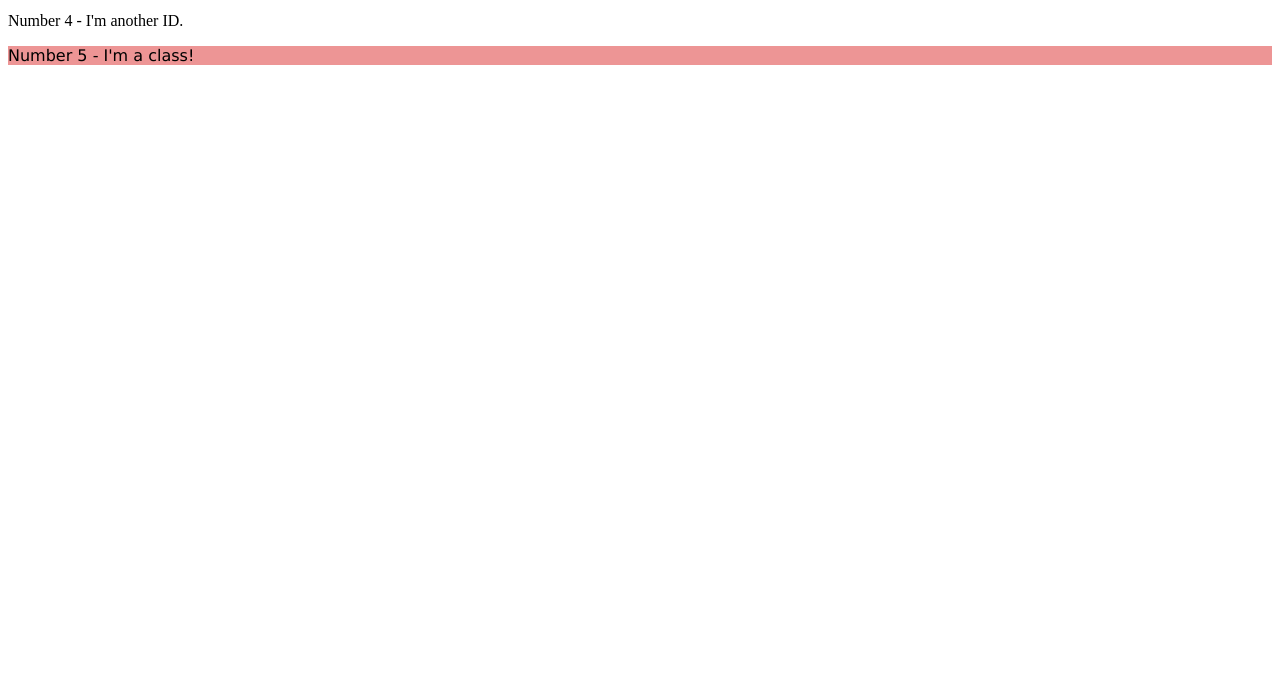
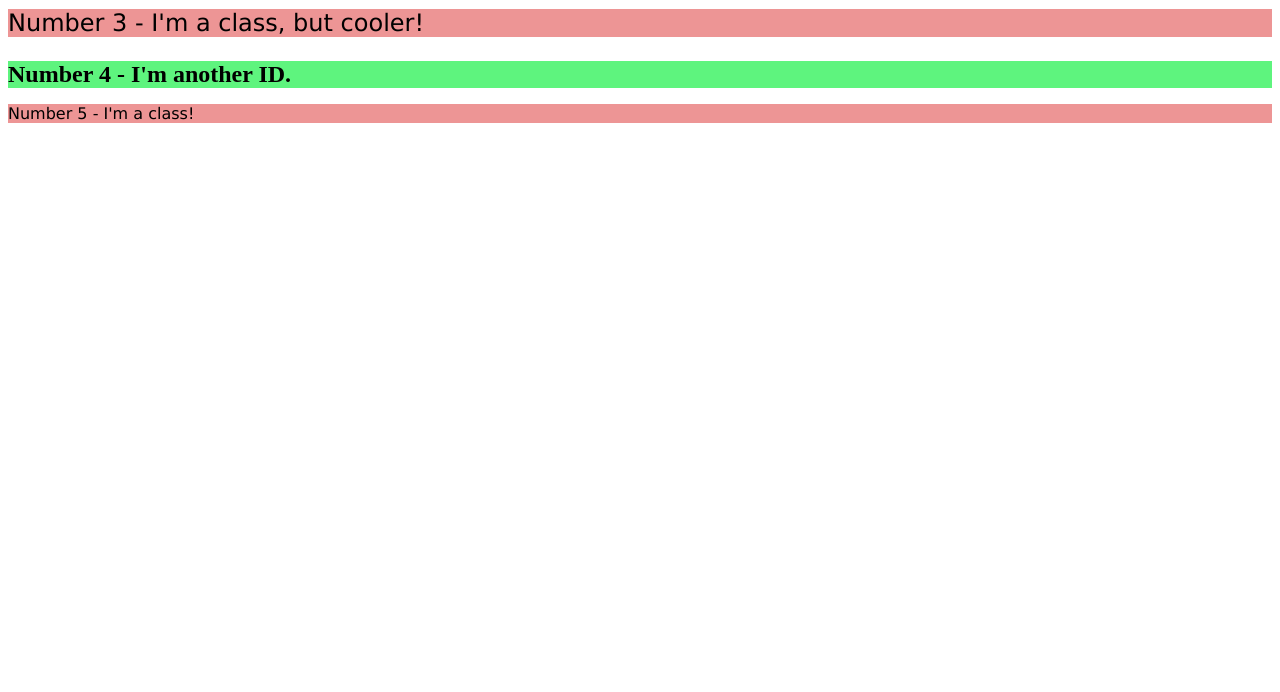
Before and after one commit to Seabum17/css02, a plain HTML site: page index.html in a window 1280 px wide. Shown: the part 108-800 px from the top of the page. Drawn offline with Linux system fonts and the light colour scheme.

Commit message:
Replace class with id, Make code more readable

```diff
--- a/styles.css
+++ b/styles.css
@@ -1,14 +1,18 @@
-p {
+.classy {
     background-color: rgba(230, 105, 105, 0.7);
-    font-family: Verdana, "DejaVu", sans-serif;
+    font-family: Verdana, "DejaVu Sans", sans-serif;
 }
 
-.Number2 {
+.cooler {
+    font-size: 24px;
+}
+
+#Number2 {
     color: rgba(50, 65, 197, 0.8);
     font-size: 36px;
    }
 
-.Number4 {
+#Number4 {
     background-color: rgba(26, 240, 72, 0.7);
     font-size: 24px;
     font-weight: 700;
```
